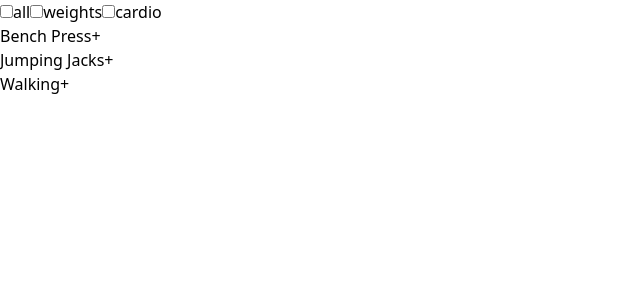
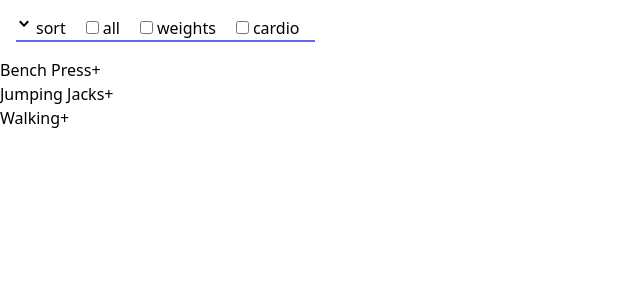
Before and after one commit to Natedaug/workout, a React (Create React App) app: page / in a window 1280 px wide. Shown: the top 300 px of the page, without its empty margins (0-640 px from the left). Built offline with nearby package versions, Linux system fonts and the light colour scheme; data requests are answered from the project's data file.

Commit message:
sort functionality

```diff
--- a/src/App.js
+++ b/src/App.js
@@ -8,15 +8,26 @@ function App() {
 	const [exerciseLibrary, setExerciseLibrary] = useState([]);
 	const [workoutList, setWorkoutList] = useState([]);
 	const [activeFilters, setActiveFiltersList] = useState([]);
+	const [isSortReverse, setIsSortReverse] = useState(false);
+
+	const sortLibrary = (library) => {
+		return library.sort(
+			(a, b) => a.label.localeCompare(b.label) * (isSortReverse ? -1 : 1)
+		);
+	};
+
+	useEffect(() => {
+		setExerciseLibrary((prevLibrary) => sortLibrary(prevLibrary));
+	}, [isSortReverse]);
 
 	const fetchExerciseLibrary = async () => {
 		const response = await axios.get("http://localhost:3001/exerciseLib");
-		setExerciseLibrary(response.data);
+		setExerciseLibrary(sortLibrary(response.data));
 	};
 
 	useEffect(() => {
 		fetchExerciseLibrary();
-	}, []);
+	});
 
 	const addExercise = async (exercise) => {
 		//console.log(exercise);
@@ -44,16 +55,17 @@ function App() {
 
 	return (
 		<div>
-			<Filter setActiveFiltersList={setActiveFiltersList} />
+			<Filter
+				setActiveFiltersList={setActiveFiltersList}
+				setIsSortReverse={setIsSortReverse}
+				isSortReverse={isSortReverse}
+			/>
 			<LibraryList
 				exerciseLibrary={exerciseLibrary}
 				addExercise={addExercise}
 				activeFilters={activeFilters}
 			/>
-			<WorkoutList
-				workoutList={workoutList}
-				deleteExercise={deleteExercise}
-			/>
+			<WorkoutList workoutList={workoutList} deleteExercise={deleteExercise} />
 		</div>
 	);
 }
--- a/src/components/Checkbox.js
+++ b/src/components/Checkbox.js
@@ -1,11 +1,17 @@
 function Checkbox({ value, ...rest }) {
   return (
-    <span className="checkbox-wrapper">
+    <div className="checkbox-wrapper mr-4">
       <label>
-        <input type="checkbox" name={value} value={value} {...rest} />
+        <input
+          className="m-1 cursor-pointer"
+          type="checkbox"
+          name={value}
+          value={value}
+          {...rest}
+        />
         <span>{value}</span>
       </label>
-    </span>
+    </div>
   );
 }
 
--- a/src/components/Filter.js
+++ b/src/components/Filter.js
@@ -1,7 +1,8 @@
 import { useState, useEffect } from "react";
 import Checkbox from "./Checkbox";
+import Toggle from "./Toggle";
 
-function Filter({ setActiveFiltersList }) {
+function Filter({ setActiveFiltersList, setIsSortReverse, isSortReverse }) {
 	const filterOptions = ["all", "weights", "cardio"];
 
 	const [checkedState, setCheckedState] = useState(
@@ -34,7 +35,16 @@ function Filter({ setActiveFiltersList }) {
 		);
 	});
 
-  return <form>{renderedCheckbox}</form>;
+	return (
+		<form className="flex m-4 w-fit border-b-2 border-b-indigo-500">
+			<Toggle
+				label="sort"
+				isSortReverse={isSortReverse}
+				setIsSortReverse={setIsSortReverse}
+			/>
+			{renderedCheckbox}
+		</form>
+	);
 }
 
 export default Filter;
--- /dev/null
+++ b/src/components/Toggle.js
@@ -0,0 +1,22 @@
+import { GoChevronDown, GoChevronUp } from "react-icons/go";
+
+function Toggle({ label, isSortReverse, setIsSortReverse, rest }) {
+	return (
+		<label className="flex mr-4">
+			<div className="mr-1">
+				{isSortReverse ? <GoChevronUp /> : <GoChevronDown />}
+			</div>
+			<input
+				className="sr-only"
+				type="checkbox"
+				defaultChecked={isSortReverse}
+				onClick={() => setIsSortReverse(!isSortReverse)}
+				{...rest}
+			/>
+			<span />
+			<span>{label}</span>
+		</label>
+	);
+}
+
+export default Toggle;
```
Lines whose indentation alone changed are shown as unchanged.
